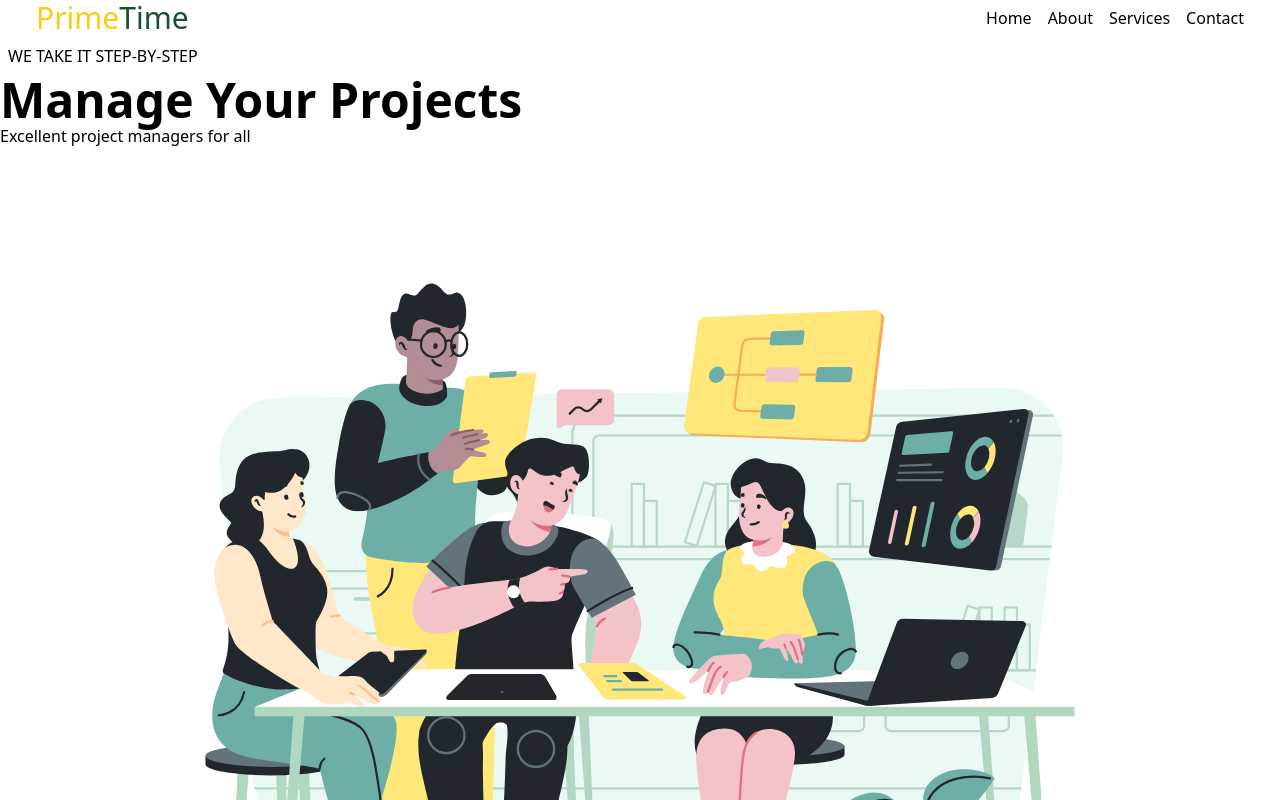
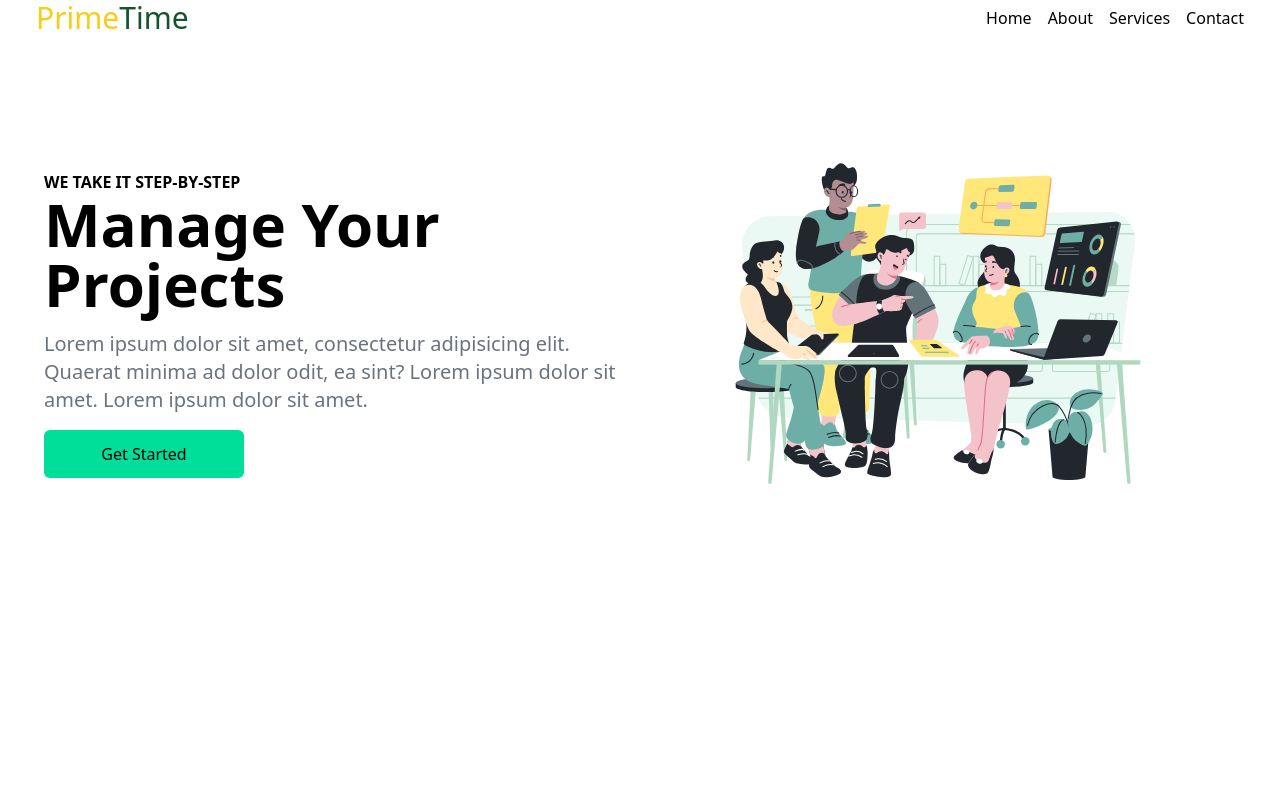
Before and after one commit to Sochuks/react-agency-landing, a React (Vite) app: page / in a window 1280 px wide. Shown: the top 800 px of the page. Built offline with nearby package versions, Linux system fonts and the light colour scheme.

Commit message:
Modified styles for hero

```diff
--- a/src/App.jsx
+++ b/src/App.jsx
@@ -8,6 +8,7 @@ function App() {
   return (
     <>
       <Nav_bar />
+
       <Hero />
     </>
   )
--- a/src/Components/Hero.jsx
+++ b/src/Components/Hero.jsx
@@ -4,23 +4,25 @@ import HeroImg from './img/hero_img.svg'
 const Hero = () => {
   return (
     // Hero
-    <div>
+    <section className='py-6'>
         {/* container */}
-        <div className=''>
+        <div className='flex flex-col-reverse items-center text-center px-6 max-w-[1240px] mx-auto lg:py-10 md:flex-row'>
             {/* Text */}
-            <div className=''>
-                <p className='text-md font-medium p-2 uppercase'>We take it step-by-step</p>
-                <h1 className='font-bold text-4xl md:text-5xl sm:text-6ml'>Manage Your Projects</h1>
-                <p className=''>Excellent project managers for all</p>
+            <div className='flex flex-col mb-10 space-y-2 md:mt-10 md:w-1/2 md:text-left'>
+                <p className='font-bold uppercase text-md md:-mb-2'>We take it step-by-step</p>
+                <h1 className='font-bold text-3xl md:text-6xl sm:text-5xl'>Manage Your Projects</h1>
+                <p className='max-w-xl text-xl text-gray-500 py-2'>Lorem ipsum dolor sit amet, consectetur adipisicing elit.
+                Quaerat minima ad dolor odit, ea sint? Lorem ipsum dolor sit amet. Lorem ipsum dolor sit amet.</p>
+                <button className='mx-auto bg-[#00df9a] my-6 py-3 text-base rounded-md w-[200px] font-medium md:mx-0'>Get Started</button>
             </div>
             {/* Image */}
-            <div>
-                <img src={HeroImg} alt="" />
+            <div className='md:w-1/2'>
+                <img src={HeroImg} height="900px" width="900px" alt="" />
             </div>
 
         </div>
 
-    </div>
+    </section>
   )
 }
 
--- a/src/Components/Navbar.jsx
+++ b/src/Components/Navbar.jsx
@@ -25,7 +25,7 @@ const Navbar = () => {
         </ul>
 
         {/* Menu Button */}
-        <div className='flex md:hidden' onClick={toggleNav}>
+        <div className='block md:hidden' onClick={toggleNav}>
             {!nav ? <AiOutlineClose size={20} /> : <AiOutlineMenu size={20} />}
 
         </div>
--- a/src/index.css
+++ b/src/index.css
@@ -1,3 +1,9 @@
 @tailwind base;
 @tailwind components;
 @tailwind utilities;
+
+*{
+  box-sizing: border-box;
+  margin: 0;
+  padding: 0;
+}
```
